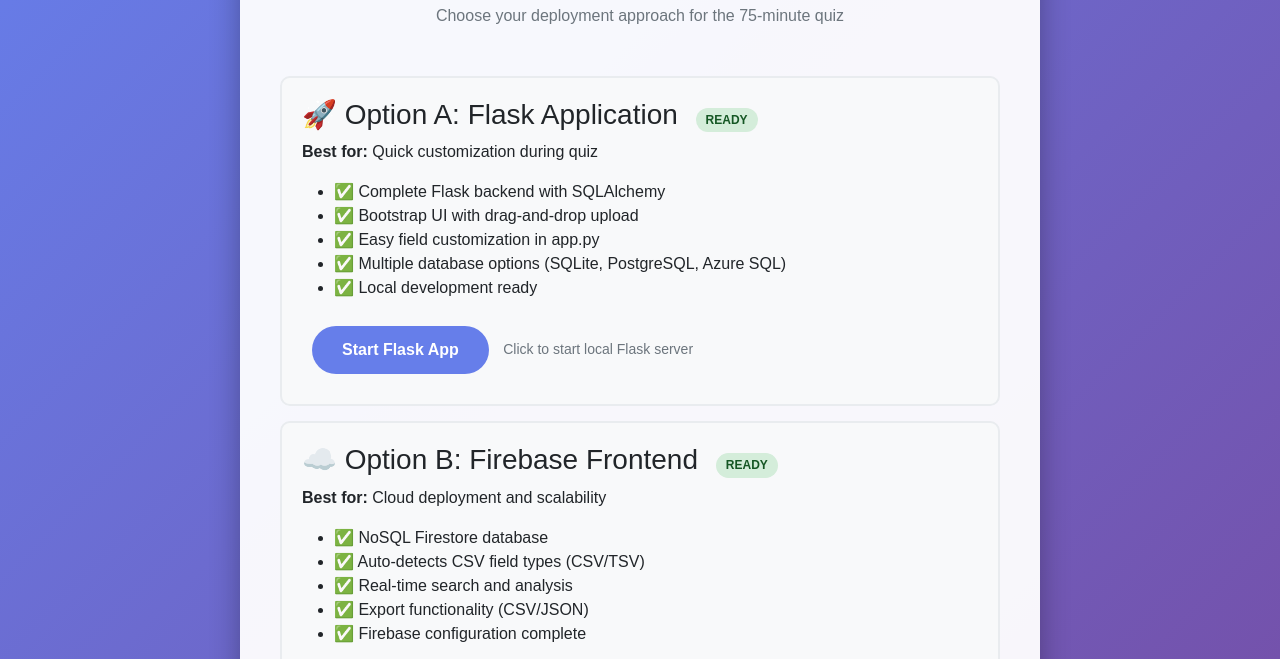
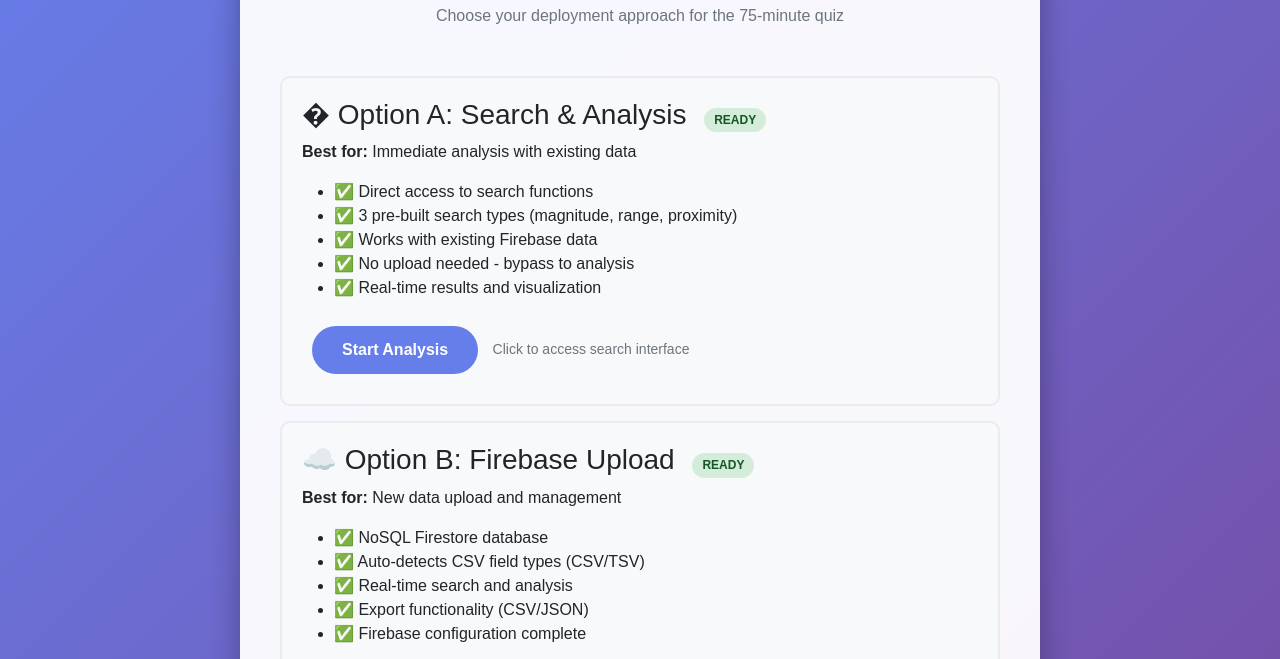
Before and after one commit to Benjination/Cloud-Computing-Big-Data, a plain HTML site: page real_Quiz2/index.html in a window 1280 px wide. Shown: the part 128-787 px from the top of the page. Drawn offline with nearby package versions, Linux system fonts and the light colour scheme.

Commit message:
Replace Flask option with direct Search & Analysis link

```diff
--- a/real_Quiz2/index.html
+++ b/real_Quiz2/index.html
@@ -73,27 +73,27 @@
             <h1 class="text-center mb-4">🎯 Quiz 2 - Data Analysis Project</h1>
             <p class="text-center text-muted mb-5">Choose your deployment approach for the 75-minute quiz</p>
 
-            <!-- Flask Option -->
-            <div class="option-card" onclick="startFlaskApp()">
-                <h3>🚀 Option A: Flask Application <span class="status-badge ready">READY</span></h3>
-                <p><strong>Best for:</strong> Quick customization during quiz</p>
+            <!-- Search & Analysis Option -->
+            <div class="option-card" onclick="window.location.href='search-landing.html'">
+                <h3>� Option A: Search & Analysis <span class="status-badge ready">READY</span></h3>
+                <p><strong>Best for:</strong> Immediate analysis with existing data</p>
                 <ul>
-                    <li>✅ Complete Flask backend with SQLAlchemy</li>
-                    <li>✅ Bootstrap UI with drag-and-drop upload</li>
-                    <li>✅ Easy field customization in app.py</li>
-                    <li>✅ Multiple database options (SQLite, PostgreSQL, Azure SQL)</li>
-                    <li>✅ Local development ready</li>
+                    <li>✅ Direct access to search functions</li>
+                    <li>✅ 3 pre-built search types (magnitude, range, proximity)</li>
+                    <li>✅ Works with existing Firebase data</li>
+                    <li>✅ No upload needed - bypass to analysis</li>
+                    <li>✅ Real-time results and visualization</li>
                 </ul>
                 <div class="mt-3">
-                    <button class="btn btn-custom">Start Flask App</button>
-                    <small class="text-muted">Click to start local Flask server</small>
+                    <button class="btn btn-custom">Start Analysis</button>
+                    <small class="text-muted">Click to access search interface</small>
                 </div>
             </div>
 
             <!-- Firebase Option -->
             <div class="option-card" onclick="window.location.href='firebase-index.html'">
-                <h3>☁️ Option B: Firebase Frontend <span class="status-badge ready">READY</span></h3>
-                <p><strong>Best for:</strong> Cloud deployment and scalability</p>
+                <h3>☁️ Option B: Firebase Upload <span class="status-badge ready">READY</span></h3>
+                <p><strong>Best for:</strong> New data upload and management</p>
                 <ul>
                     <li>✅ NoSQL Firestore database</li>
                     <li>✅ Auto-detects CSV field types (CSV/TSV)</li>
@@ -147,11 +147,6 @@
             console.log('Quiz 2 landing page loaded');
             console.log('GitHub Pages URL: https://benjination.github.io/Cloud-Computing-Big-Data/real_Quiz2/');
         });
-
-        // Function to start Flask app
-        function startFlaskApp() {
-            alert('🐍 Flask App Instructions:\n\n1. Open Terminal\n2. Navigate to this project folder\n3. Run: python app.py\n4. Open browser to: http://localhost:5000\n\nThe Flask app will start with upload and search functionality!');
-        }
     </script>
 </body>
 </html>
```
